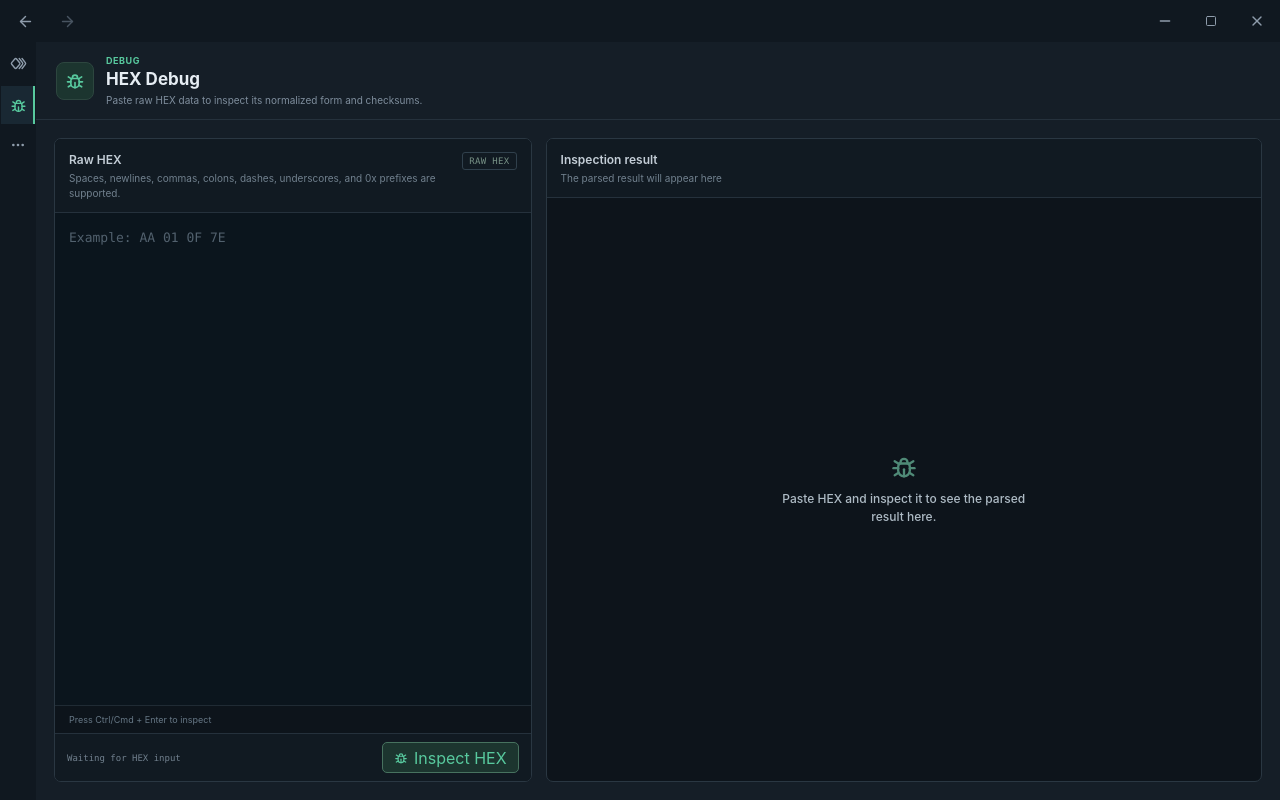
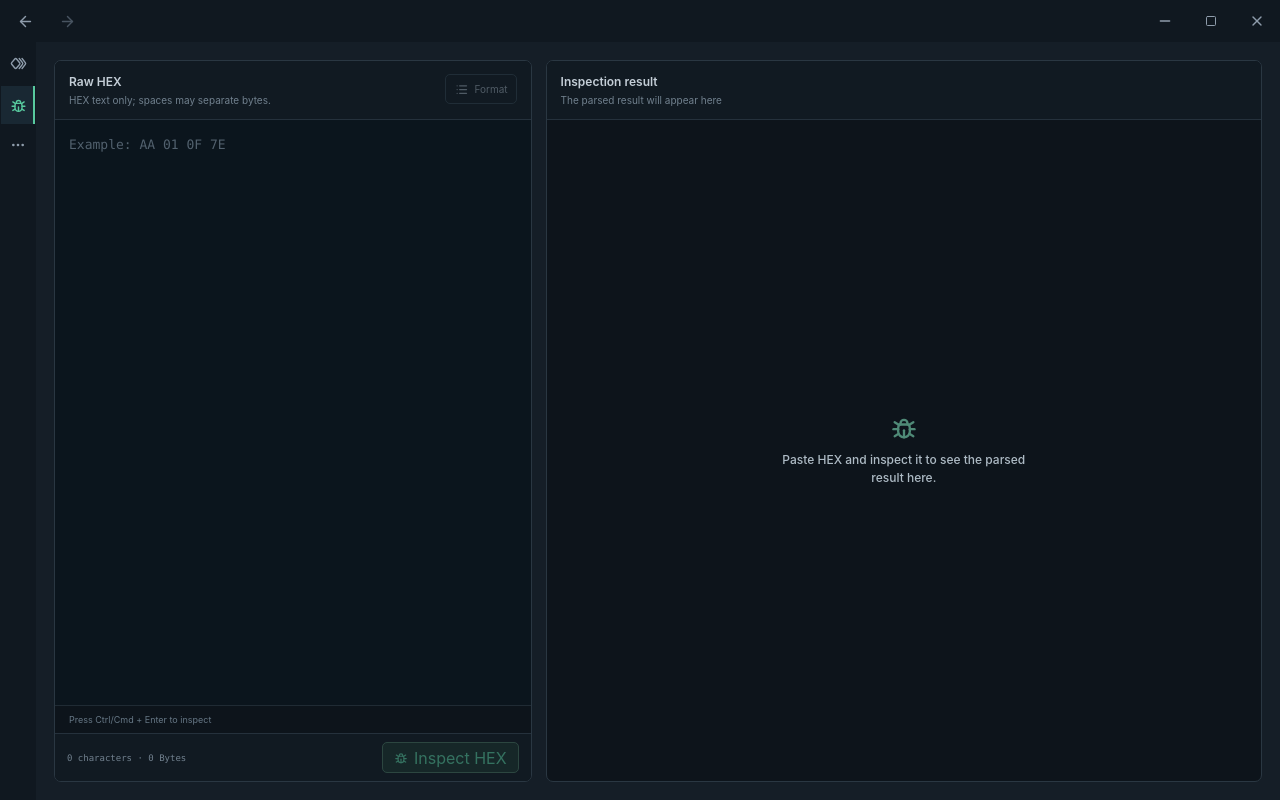
Before and after one commit to ZevixQuatol/IoT-Protocol-Studio, a React (Vite) app in the folder apps/web-ui/: page / in a window 1280 px wide. Both pictures are taken after a click on the button 18 px from the left and 105 px from the top of the page. Built offline with nearby package versions, Linux system fonts and the light colour scheme.

Commit message:
feat: improve hex debug input

```diff
--- a/apps/web-ui/src/App.tsx
+++ b/apps/web-ui/src/App.tsx
@@ -23,6 +23,7 @@ import DotsHorizontalIcon from "./icons/dots-horizontal-icon";
 import BugIcon from "./icons/bug-icon";
 import KeyframesIcon from "./icons/keyframes-icon";
 import SparklesIcon from "./icons/sparkles-icon";
+import UnorderedListIcon from "./icons/unordered-list-icon";
 import {
   closeProject,
   createProtocol,
@@ -207,6 +208,7 @@ export default function App() {
   const [messageFieldValues, setMessageFieldValues] = useState<Record<string, string>>({});
   const [messageEncodeResult, setMessageEncodeResult] = useState<MessageEncodeResult>();
   const [debugInput, setDebugInput] = useState("");
+  const [debugFormatted, setDebugFormatted] = useState(false);
   const [debugResult, setDebugResult] = useState<InspectionResult>();
   const [debugBusy, setDebugBusy] = useState(false);
   const [structureSelection, setStructureSelection] = useState<{
@@ -232,6 +234,11 @@ export default function App() {
   const selectedStructureField = structureSelection?.fieldName
     ? selectedStructureMessage?.fields.find((field) => field.name === structureSelection.fieldName)
     : undefined;
+  const compactDebugInput = debugInput.replace(/\s+/g, "");
+  const debugCharacterCount = compactDebugInput.length;
+  const debugByteCount = Math.floor(debugCharacterCount / 2);
+  const debugInvalidPosition = compactDebugInput.search(/[^0-9a-f]/i);
+  const debugHasOddLength = debugCharacterCount > 0 && debugCharacterCount % 2 !== 0;
   const structureProperties = selectedStructureField
     ? [
         [translation.structure.name, selectedStructureField.name],
@@ -512,6 +519,11 @@ export default function App() {
 
   const inspectDebugHex = async (event: FormEvent<HTMLFormElement>) => {
     event.preventDefault();
+
+    if (debugCharacterCount === 0 || debugInvalidPosition >= 0 || debugHasOddLength) {
+      return;
+    }
+
     setDebugBusy(true);
     try {
       setDebugResult(await inspectHex(debugInput));
@@ -530,6 +542,15 @@ export default function App() {
     }
   };
 
+  const toggleDebugFormat = () => {
+    setDebugInput((current) => {
+      const compact = current.replace(/\s+/g, "");
+      return debugFormatted ? compact : (compact.match(/.{1,2}/g)?.join(" ") ?? "");
+    });
+    setDebugFormatted((current) => !current);
+    setDebugResult(undefined);
+  };
+
   const selectMessage = (nextName: string) => {
     setMessageName(nextName);
     const nextMessage = selectedProtocol?.schema.messages.find(
@@ -888,17 +909,6 @@ export default function App() {
                 </div>
               </>
             ) : page === "debug" ? (
-              <>
-                <header className="content-header">
-                  <div className="content-heading-icon">
-                    <BugIcon size={20} />
-                  </div>
-                  <div>
-                    <span className="content-eyebrow">{translation.navigation.debug}</span>
-                    <h1>{translation.debug.title}</h1>
-                    <p>{translation.debug.hint}</p>
-                  </div>
-                </header>
               <div className="debug-body">
                 <form className="debug-input-panel" onSubmit={inspectDebugHex}>
                   <div className="debug-panel-heading">
@@ -906,13 +916,33 @@ export default function App() {
                       <label htmlFor="debug-hex-input">{translation.debug.inputLabel}</label>
                       <p>{translation.debug.inputHint}</p>
                     </div>
-                      <span>RAW HEX</span>
+                    <button
+                      aria-label={
+                        debugFormatted ? translation.debug.unformat : translation.debug.format
+                      }
+                      aria-pressed={debugFormatted}
+                      className={`debug-format-button ${debugFormatted ? "active" : ""}`}
+                      onClick={toggleDebugFormat}
+                      disabled={debugCharacterCount === 0}
+                      title={debugFormatted ? translation.debug.unformat : translation.debug.format}
+                      type="button"
+                    >
+                      <UnorderedListIcon size={15} />
+                      <span>
+                        {debugFormatted ? translation.debug.unformat : translation.debug.format}
+                      </span>
+                    </button>
                   </div>
                   <textarea
+                    aria-invalid={debugInvalidPosition >= 0 || debugHasOddLength}
                     aria-describedby="debug-hex-hint"
                     id="debug-hex-input"
                     onChange={(event) => {
-                        setDebugInput(event.target.value);
+                      const nextValue = event.target.value;
+                      setDebugInput(nextValue);
+                      if (nextValue.replace(/\s+/g, "").length === 0) {
+                        setDebugFormatted(false);
+                      }
                       setDebugResult(undefined);
                     }}
                     onKeyDown={(event) => {
@@ -925,16 +955,39 @@ export default function App() {
                     spellCheck={false}
                     value={debugInput}
                   />
-                    <p className="debug-input-hint" id="debug-hex-hint">
-                      {translation.debug.shortcutHint}
+                  <p
+                    className={`debug-input-hint ${
+                      debugInvalidPosition >= 0 || debugHasOddLength ? "error" : ""
+                    }`}
+                    id="debug-hex-hint"
+                  >
+                    {debugInvalidPosition >= 0
+                      ? translation.debug.invalidCharacterHint
+                      : debugHasOddLength
+                        ? translation.debug.oddLengthHint
+                        : translation.debug.shortcutHint}
                   </p>
                   <footer>
-                      <span>
-                        {debugInput.trim().length > 0
-                          ? `${debugInput.trim().length} ${translation.debug.characters}`
-                          : translation.debug.emptyInput}
+                    <span
+                      aria-live="polite"
+                      className={`debug-input-count ${
+                        debugInvalidPosition >= 0 || debugHasOddLength ? "error" : ""
+                      }`}
+                    >
+                      {debugCharacterCount} {translation.debug.characters}
+                      {" · "}
+                      {debugByteCount} {translation.debug.byteCount}
                     </span>
-                      <button className="primary" disabled={debugBusy} type="submit">
+                    <button
+                      className="primary"
+                      disabled={
+                        debugBusy ||
+                        debugCharacterCount === 0 ||
+                        debugInvalidPosition >= 0 ||
+                        debugHasOddLength
+                      }
+                      type="submit"
+                    >
                       <BugIcon size={14} />
                       {debugBusy ? translation.debug.parsing : translation.debug.parse}
                     </button>
@@ -1042,7 +1095,6 @@ export default function App() {
                   )}
                 </section>
               </div>
-              </>
             ) : !project ? null : (
               <>
                 <header className="content-header">
--- a/apps/web-ui/src/i18n.ts
+++ b/apps/web-ui/src/i18n.ts
@@ -95,6 +95,10 @@ export type TranslationMessages = {
     inputPlaceholder: string;
     inputHint: string;
     shortcutHint: string;
+    format: string;
+    unformat: string;
+    oddLengthHint: string;
+    invalidCharacterHint: string;
     parse: string;
     parsing: string;
     result: string;
@@ -214,8 +218,12 @@ export const messages: Record<Locale, TranslationMessages> = {
       hint: "粘贴原始 HEX 数据，解析并查看规范化结果与校验值。",
       inputLabel: "原始 HEX",
       inputPlaceholder: "例如：AA 01 0F 7E",
-      inputHint: "支持空格、换行、逗号、冒号、连字符、下划线和 0x 前缀。",
+      inputHint: "仅支持 HEX 文本，可使用空格分隔字节。",
       shortcutHint: "按 Ctrl/Cmd + Enter 解析",
+      format: "格式化",
+      unformat: "取消格式化",
+      oddLengthHint: "HEX 字符数必须为偶数，两个字符组成一个字节。",
+      invalidCharacterHint: "仅支持 0-9 和 A-F 的 HEX 字符。",
       parse: "解析 HEX",
       parsing: "正在解析",
       result: "解析结果",
@@ -337,9 +345,12 @@ export const messages: Record<Locale, TranslationMessages> = {
       hint: "Paste raw HEX data to inspect its normalized form and checksums.",
       inputLabel: "Raw HEX",
       inputPlaceholder: "Example: AA 01 0F 7E",
-      inputHint:
-        "Spaces, newlines, commas, colons, dashes, underscores, and 0x prefixes are supported.",
+      inputHint: "HEX text only; spaces may separate bytes.",
       shortcutHint: "Press Ctrl/Cmd + Enter to inspect",
+      format: "Format",
+      unformat: "Unformat",
+      oddLengthHint: "HEX character count must be even; two characters form one byte.",
+      invalidCharacterHint: "Only HEX characters 0-9 and A-F are supported.",
       parse: "Inspect HEX",
       parsing: "Inspecting",
       result: "Inspection result",
--- /dev/null
+++ b/apps/web-ui/src/icons/unordered-list-icon.tsx
@@ -0,0 +1,58 @@
+import { motion, useAnimate } from "motion/react";
+import { forwardRef, useCallback, useImperativeHandle } from "react";
+import type { AnimatedIconHandle, AnimatedIconProps } from "./types";
+
+const UnorderedListIcon = forwardRef<AnimatedIconHandle, AnimatedIconProps>(
+  ({ size = 24, color = "currentColor", strokeWidth = 2, className = "" }, ref) => {
+    const [scope, animate] = useAnimate();
+
+    const start = useCallback(async () => {
+      animate(".list-line-1", { scaleX: [0, 1] }, { duration: 0.25, ease: "easeOut" });
+      animate(".list-line-2", { scaleX: [0, 1] }, { duration: 0.25, ease: "easeOut", delay: 0.1 });
+      animate(".list-line-3", { scaleX: [0, 1] }, { duration: 0.25, ease: "easeOut", delay: 0.2 });
+      animate(".list-bullets", { scale: [1, 1.3, 1] }, { duration: 0.4, ease: "easeInOut" });
+    }, [animate]);
+
+    const stop = useCallback(() => {
+      animate(".list-line-1, .list-line-2, .list-line-3", { scaleX: 1 }, { duration: 0.2 });
+      animate(".list-bullets", { scale: 1 }, { duration: 0.2, ease: "easeInOut" });
+    }, [animate]);
+
+    useImperativeHandle(ref, () => ({ startAnimation: start, stopAnimation: stop }));
+
+    return (
+      <motion.svg
+        ref={scope}
+        xmlns="http://www.w3.org/2000/svg"
+        width={size}
+        height={size}
+        viewBox="0 0 24 24"
+        fill="none"
+        stroke={color}
+        strokeWidth={strokeWidth}
+        strokeLinecap="round"
+        strokeLinejoin="round"
+        className={`cursor-pointer ${className}`}
+        onHoverStart={start}
+        onHoverEnd={stop}
+        style={{ display: "block", flexShrink: 0, overflow: "visible" }}
+        focusable="false"
+        aria-hidden="true"
+      >
+        <path stroke="none" d="M0 0h24v24H0z" fill="none" />
+        <motion.path d="M9 6h11" className="list-line-1" style={{ transformOrigin: "9px 6px" }} />
+        <motion.path d="M9 12h11" className="list-line-2" style={{ transformOrigin: "9px 12px" }} />
+        <motion.path d="M9 18h11" className="list-line-3" style={{ transformOrigin: "9px 18px" }} />
+        <motion.g className="list-bullets">
+          <path d="M5 6l0 .01" />
+          <path d="M5 12l0 .01" />
+          <path d="M5 18l0 .01" />
+        </motion.g>
+      </motion.svg>
+    );
+  },
+);
+
+UnorderedListIcon.displayName = "UnorderedListIcon";
+
+export default UnorderedListIcon;
--- a/apps/web-ui/src/styles.css
+++ b/apps/web-ui/src/styles.css
@@ -983,10 +983,6 @@ button {
   font-family: inherit;
 }
 
-.debug-page .content-header p {
-  font-family: inherit;
-}
-
 .debug-body {
   display: grid;
   flex: 1;
@@ -1041,17 +1037,6 @@ button {
   color: #71808e;
   font-size: 10px;
   line-height: 1.5;
-}
-
-.debug-panel-heading > span:last-child {
-  flex: 0 0 auto;
-  padding: 3px 6px;
-  border: 1px solid #30404c;
-  border-radius: 3px;
-  color: #789286;
-  font-family: "Cascadia Code", Consolas, monospace;
-  font-size: 9px;
-  letter-spacing: 0.04em;
 }
 
 .debug-input-panel > textarea {
@@ -1086,6 +1071,11 @@ button {
   font-size: 9px;
 }
 
+.debug-input-hint.error,
+.debug-input-count.error {
+  color: #e18790;
+}
+
 .debug-input-panel > footer {
   display: flex;
   align-items: center;
@@ -1097,7 +1087,9 @@ button {
   background: #111a22;
 }
 
-.debug-input-panel > footer > span {
+.debug-input-count {
+  display: inline-flex;
+  min-width: 0;
   overflow: hidden;
   color: #71808e;
   font-family: "Cascadia Code", Consolas, monospace;
@@ -1127,7 +1119,7 @@ button {
 
 .debug-input-panel button:disabled {
   opacity: 0.5;
-  cursor: wait;
+  cursor: not-allowed;
 }
 
 .debug-input-panel button:focus-visible,
@@ -1136,6 +1128,32 @@ button {
   outline-offset: -2px;
 }
 
+.debug-input-panel .debug-format-button {
+  display: inline-flex;
+  flex: 0 0 auto;
+  align-items: center;
+  gap: 6px;
+  min-height: 30px;
+  padding: 0 8px;
+  border-color: #30404c;
+  background: transparent;
+  color: #8d9ba7;
+  font-size: 10px;
+}
+
+.debug-input-panel .debug-format-button:hover {
+  border-color: #47725f;
+  background: #1b2a35;
+  color: var(--accent);
+}
+
+.debug-input-panel .debug-format-button.active,
+.debug-input-panel .debug-format-button.active:hover {
+  border-color: #47725f;
+  background: var(--accent-soft);
+  color: var(--accent);
+}
+
 .debug-result-panel.success {
   border-color: #2c4a3e;
 }
@@ -1149,9 +1167,16 @@ button {
 }
 
 .debug-source-badge {
+  flex: 0 0 auto;
+  padding: 3px 6px;
+  border: 1px solid #30404c;
+  border-radius: 3px;
   color: #8ed6b7 !important;
+  background: #101d1b;
+  font-family: "Cascadia Code", Consolas, monospace;
+  font-size: 9px;
+  letter-spacing: 0.04em;
   border-color: #2c4a3e !important;
-  background: #101d1b;
 }
 
 .debug-result-empty {
```
Also changed, not shown: 1 other file (tests, documents, lock files or other folders). Lines whose indentation alone changed are shown as unchanged.
